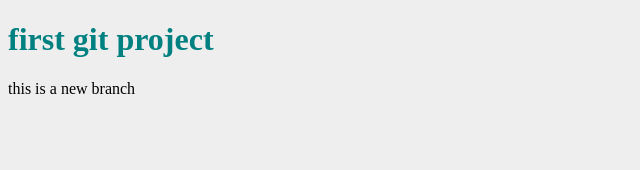
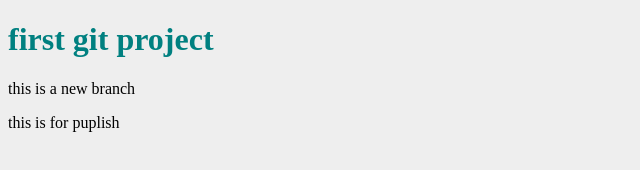
Before and after one commit to Rewaa20/proj1, a plain HTML site: page index.html in a window 1280 px wide. Shown: the whole page, without its empty margins (0-640 px from the left). Drawn offline with Linux system fonts and the light colour scheme.

Commit message:
new span for puplish

```diff
--- a/index.html
+++ b/index.html
@@ -10,6 +10,7 @@
 <body>
     <h1>first git project</h1>
     <p>this is a new branch</p>
+    <p>this is for puplish</p>
     <script src="app.js"></script>
 </body>
 </html>
```
